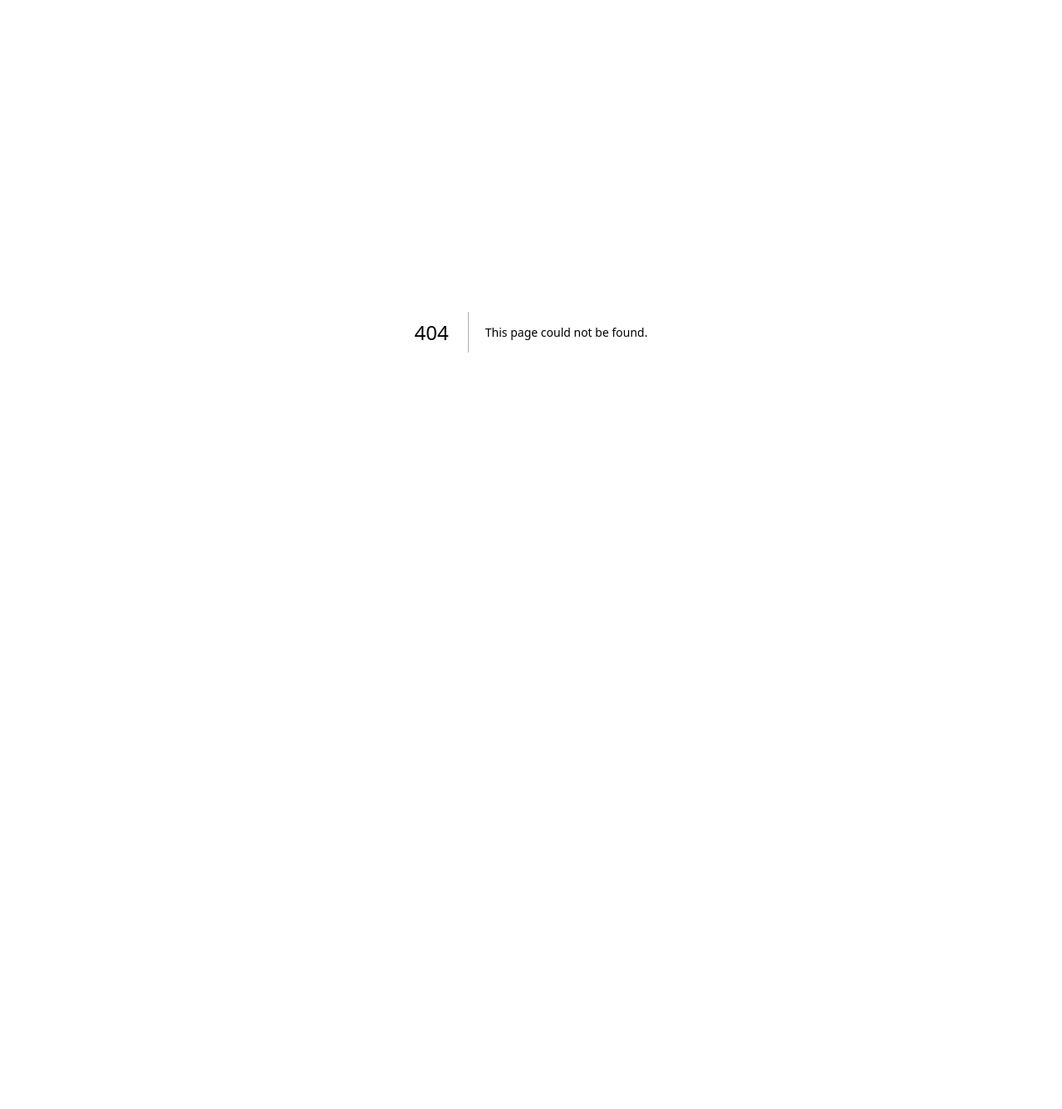
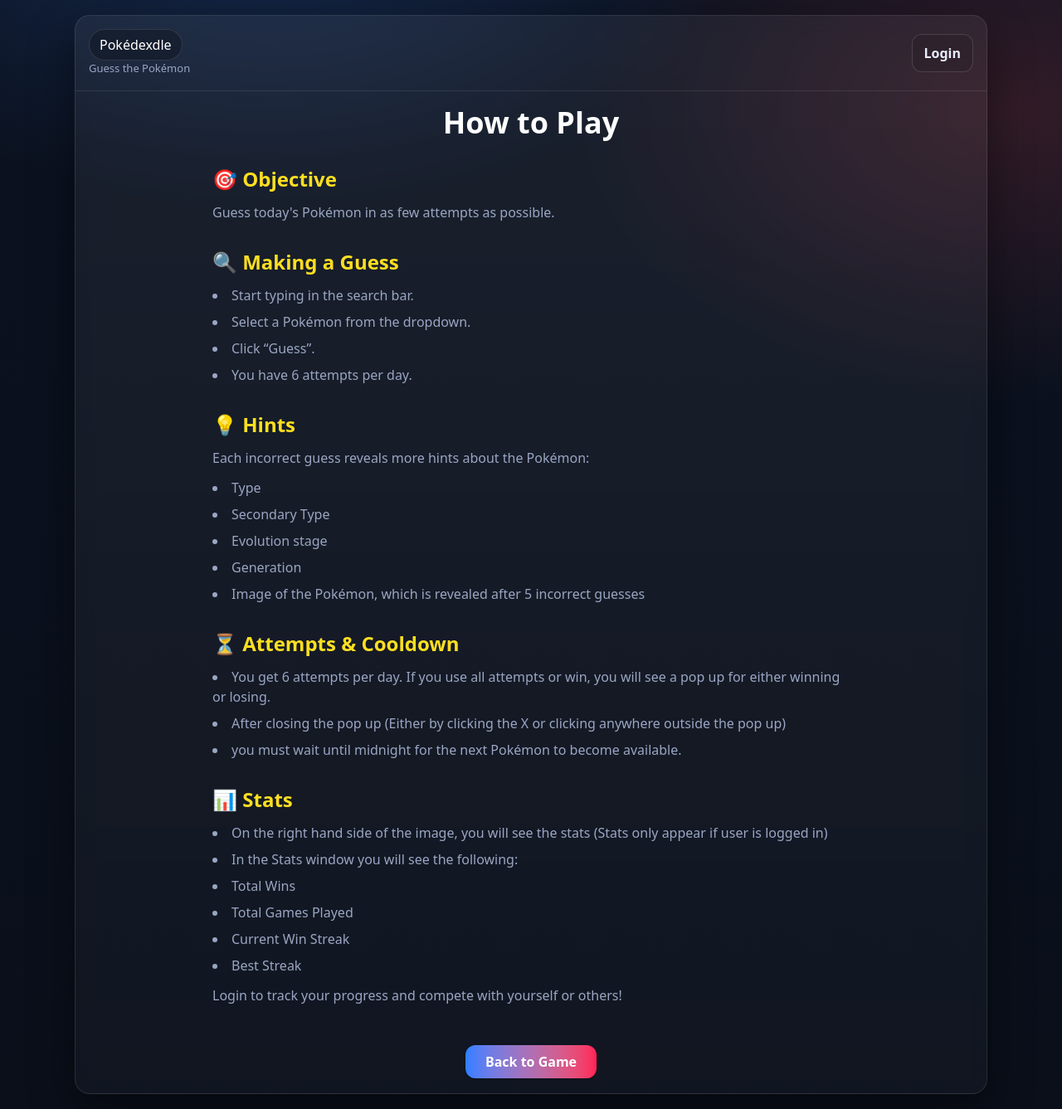
Before and after one commit to birgirbtb/pokedexdle, a Next.js app: page /help in a window 1280 px wide. Before the commit this address had no page. Shown: the whole page at 83% size. Before the commit the page ends 800 px from the top, so only its background shows below. Built offline with nearby package versions, Linux system fonts and the light colour scheme; no server answers.

Commit message:
Added a help page to explain the objectives, layout and rules of the game, i added the help button next to the history button.

```diff
--- /dev/null
+++ b/app/help/page.tsx
@@ -0,0 +1,86 @@
+import Link from "next/link";
+import GameFrame from "../components/GameFrame";
+
+export default function HelpPage() {
+  return (
+    <GameFrame>
+      <div className="w-full max-w-3xl flex flex-col gap-8 text-[#e8eefc]">
+        <h1 className="text-4xl font-extrabold text-white text-center">
+          How to Play
+        </h1>
+
+        {/* Objective */}
+        <section className="flex flex-col gap-3">
+          <h2 className="text-2xl font-bold text-yellow-300">🎯 Objective</h2>
+          <p className="text-[#9aa6c3]">
+            Guess today's Pokémon in as few attempts as possible.
+          </p>
+        </section>
+
+        {/* Guessing */}
+        <section className="flex flex-col gap-3">
+          <h2 className="text-2xl font-bold text-yellow-300">
+            🔍 Making a Guess
+          </h2>
+          <ul className="list-disc list-inside text-[#9aa6c3] space-y-2">
+            <li>Start typing in the search bar.</li>
+            <li>Select a Pokémon from the dropdown.</li>
+            <li>Click “Guess”.</li>
+            <li>You have 6 attempts per day.</li>
+          </ul>
+        </section>
+
+        {/* Hints */}
+        <section className="flex flex-col gap-3">
+          <h2 className="text-2xl font-bold text-yellow-300">💡 Hints</h2>
+          <p className="text-[#9aa6c3]">
+            Each incorrect guess reveals more hints about the Pokémon:
+          </p>
+          <ul className="list-disc list-inside text-[#9aa6c3] space-y-2">
+            <li>Type</li>
+            <li>Secondary Type</li>
+            <li>Evolution stage</li>
+            <li>Generation</li>
+            <li>Image of the Pokémon, which is revealed after 5 incorrect guesses</li>
+          </ul>
+        </section>
+
+        {/* Attempts */}
+        <section className="flex flex-col gap-3">
+          <h2 className="text-2xl font-bold text-yellow-300">
+            ⏳ Attempts & Cooldown
+          </h2>
+          <ul className="list-disc list-inside text-[#9aa6c3] space-y-2">
+            <li>You get 6 attempts per day. If you use all attempts or win, you will see a pop up for either winning or losing.</li>
+            <li>After closing the pop up (Either by clicking the X or clicking anywhere outside the pop up)</li>
+            <li>you must wait until midnight for the next Pokémon to become available.</li>
+          </ul>
+        </section>
+
+        {/* Stats */}
+        <section className="flex flex-col gap-3">
+          <h2 className="text-2xl font-bold text-yellow-300">📊 Stats</h2>
+          <ul className="list-disc list-inside text-[#9aa6c3] space-y-2">
+            <li>On the right hand side of the image, you will see the stats (Stats only appear if user is logged in)</li>
+            <li>In the Stats window you will see the following:</li>
+            <li>Total Wins</li>
+            <li>Total Games Played</li>
+            <li>Current Win Streak</li>
+            <li>Best Streak</li>
+          </ul>
+          <p className="text-[#9aa6c3]">
+            Login to track your progress and compete with yourself or others!
+          </p>
+        </section>
+
+        <div className="pt-4 text-center">
+          <Link href="/">
+            <button className="px-6 py-2 rounded-xl bg-linear-to-r from-blue-500 to-rose-500 text-white font-bold shadow hover:scale-105 transition-transform">
+              Back to Game
+            </button>
+          </Link>
+        </div>
+      </div>
+    </GameFrame>
+  );
+}
--- a/app/page.tsx
+++ b/app/page.tsx
@@ -80,11 +80,19 @@ export default async function Page() {
   return (
     <GameFrame
       headerCenter={
+        <div className="flex gap-3">
           <Link href="/history">
             <button className="border border-white/[0.14] bg-black/10 text-[#e8eefc] py-2.5 px-3.5 rounded-xl font-bold cursor-pointer">
               History
             </button>
           </Link>
+
+    <Link href="/help">
+      <button className="border border-white/[0.14] bg-black/10 text-[#e8eefc] py-2.5 px-3.5 rounded-xl font-bold cursor-pointer">
+        Help
+      </button>
+    </Link>
+  </div>
 }
     >
       <GameClient
```
Lines whose indentation alone changed are shown as unchanged.
